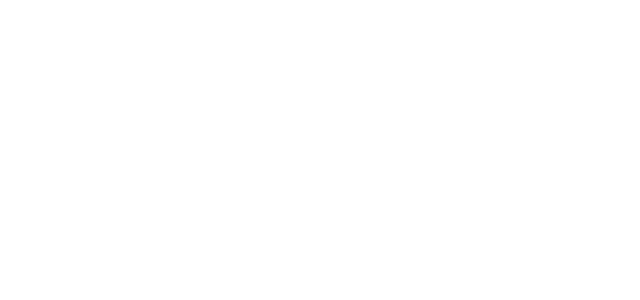
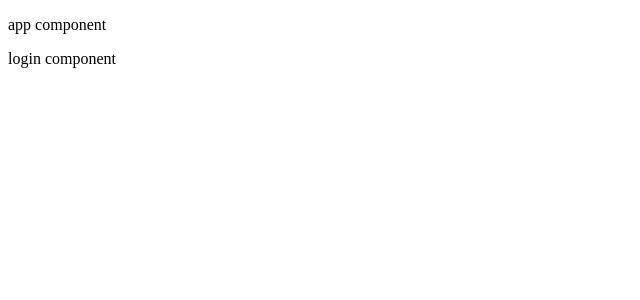
Before and after one commit to LearningLog/admin-vue, a Vue app: page /#/login in a window 1280 px wide. Before the commit this address led to /#/. Shown: the top 300 px of the page, without its empty margins (0-640 px from the left). Built offline with nearby package versions, Linux system fonts and the light colour scheme.

Commit message:
添加路由导航和home组件并配置路由导航

```diff
--- a/src/App.vue
+++ b/src/App.vue
@@ -1,6 +1,7 @@
 <template>
   <div id="app">
-    <router-view/>
+    <p>app component</p>
+    <router-view></router-view>
   </div>
 </template>
 
--- /dev/null
+++ b/src/components/home/home.vue
@@ -0,0 +1,19 @@
+<template>
+<div>
+    <p>home component</p>
+</div>
+</template>
+
+<script>
+export default {
+  data () {
+    return {
+
+    };
+  },
+}
+</script>
+
+<style>
+
+</style>
--- /dev/null
+++ b/src/components/login/login.vue
@@ -0,0 +1,19 @@
+<template>
+<div>
+    <p>login component</p>
+</div>
+</template>
+
+<script>
+export default {
+  data () {
+    return {
+
+    };
+  },
+}
+</script>
+
+<style>
+
+</style>
--- a/src/router/index.js
+++ b/src/router/index.js
@@ -1,9 +1,21 @@
 import Vue from 'vue'
 import Router from 'vue-router'
+import Login from '@/components/login/login.vue'
+import Home from '@/components/home/home.vue'
 
 Vue.use(Router)
 
 export default new Router({
   routes: [
+    {
+      name: 'login',
+      path: '/login',
+      component: Login
+    },
+    {
+      name: 'home',
+      path: '/',
+      component: Home
+    }
   ]
 })
```
